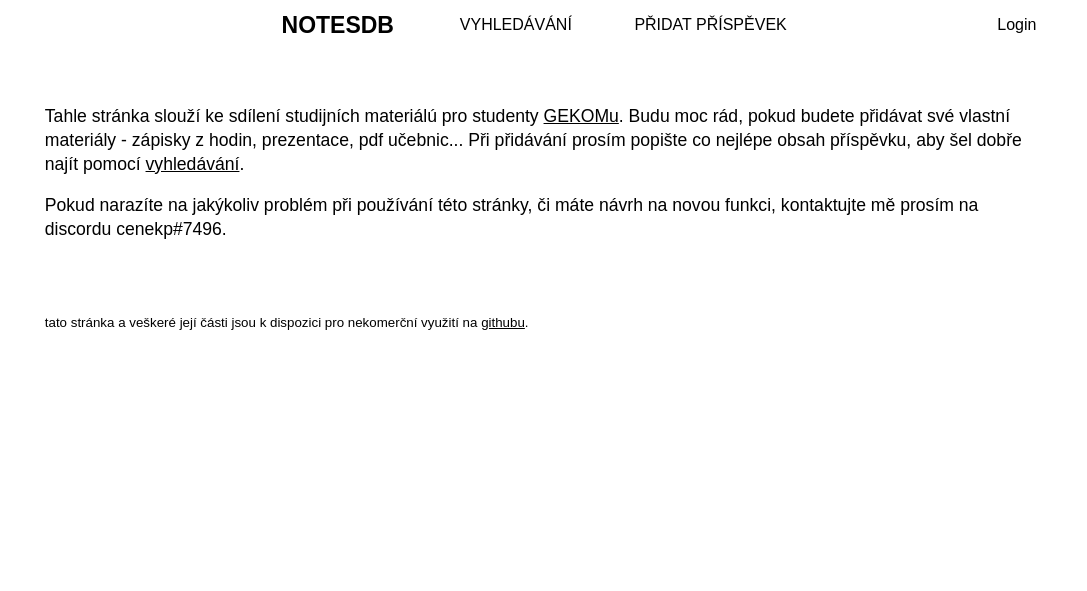
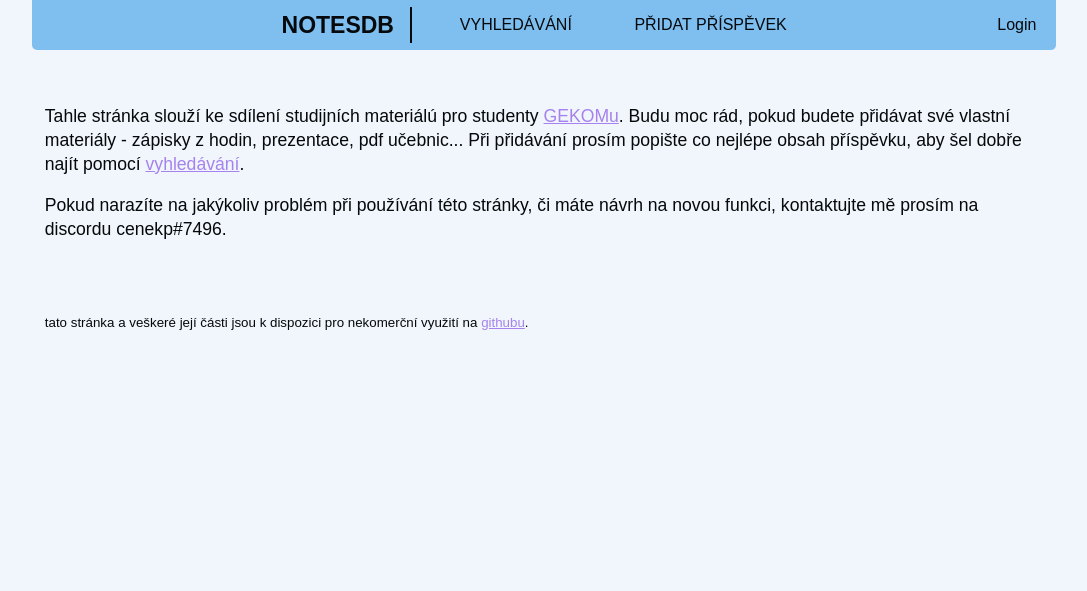
Before and after one commit to cenekp74/notesdb, a Flask app: page / in a window 1280 px wide. Shown: the top 591 px of the page, without its empty margins (96-1183 px from the left). Run offline with Flask 3, Linux system fonts and the light colour scheme; some libraries are stand-ins or nearby versions.

Commit message:
light color theme

```diff
--- a/app/static/css/main.css
+++ b/app/static/css/main.css
@@ -27,6 +27,30 @@ body {
     --item-color: #2a272c;
     --item-outline-color: var(--secondary-color);
     --search-bar-hover-color: #313235;
+}
+
+:root.light {
+    --text-color: #05090c;
+    --bg-color: #f0f6fb;
+    --secondary-color: #7fbff0;
+    --active-page-color: #318ed6c0;
+    --link-color: #a682ee;
+    --hover-link-color: #bca4ee;
+    --button-color: var(--active-page-color);
+    --button-text-color: var(--text-color);
+    --button-hover-text-color: #cfc6f8;
+    --disabled-button-color: #4987b6ce;
+    --disabled-text-color: #b39ca3;
+    --form-color: #8cbfe9;
+    --form-field-color: #676dc2;
+    --border-radius: 5px;
+    --alert-bg-color: var(--secondary-color);
+    --alert-success-text-color: #2f3d30;
+    --alert-danger-text-color: #503f3f;
+    --table-hover-color: rgba(54, 218, 247, 0.2);
+    --item-color: #abafee;
+    --item-outline-color: #575979;
+    --search-bar-hover-color: #9fbbd1;
 }
 
 * {
```
Also changed, not shown: 1 other file.
